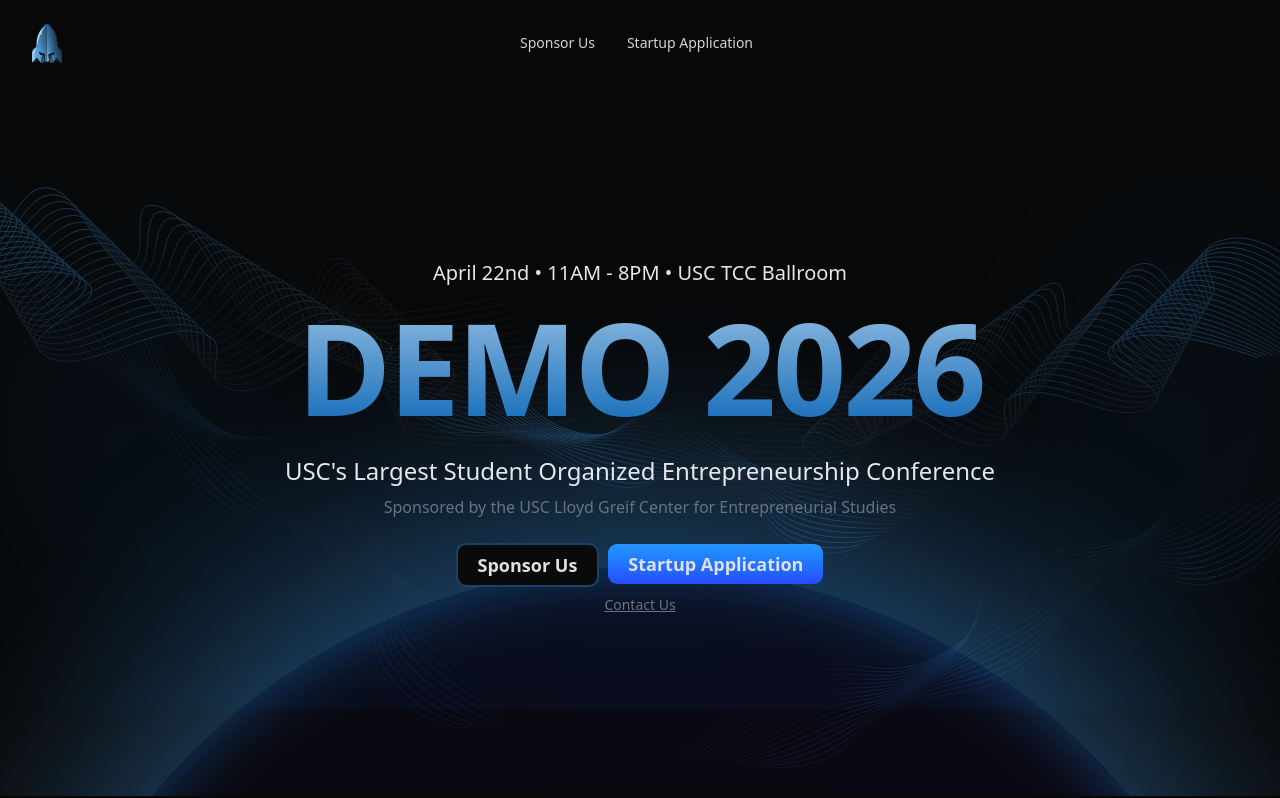
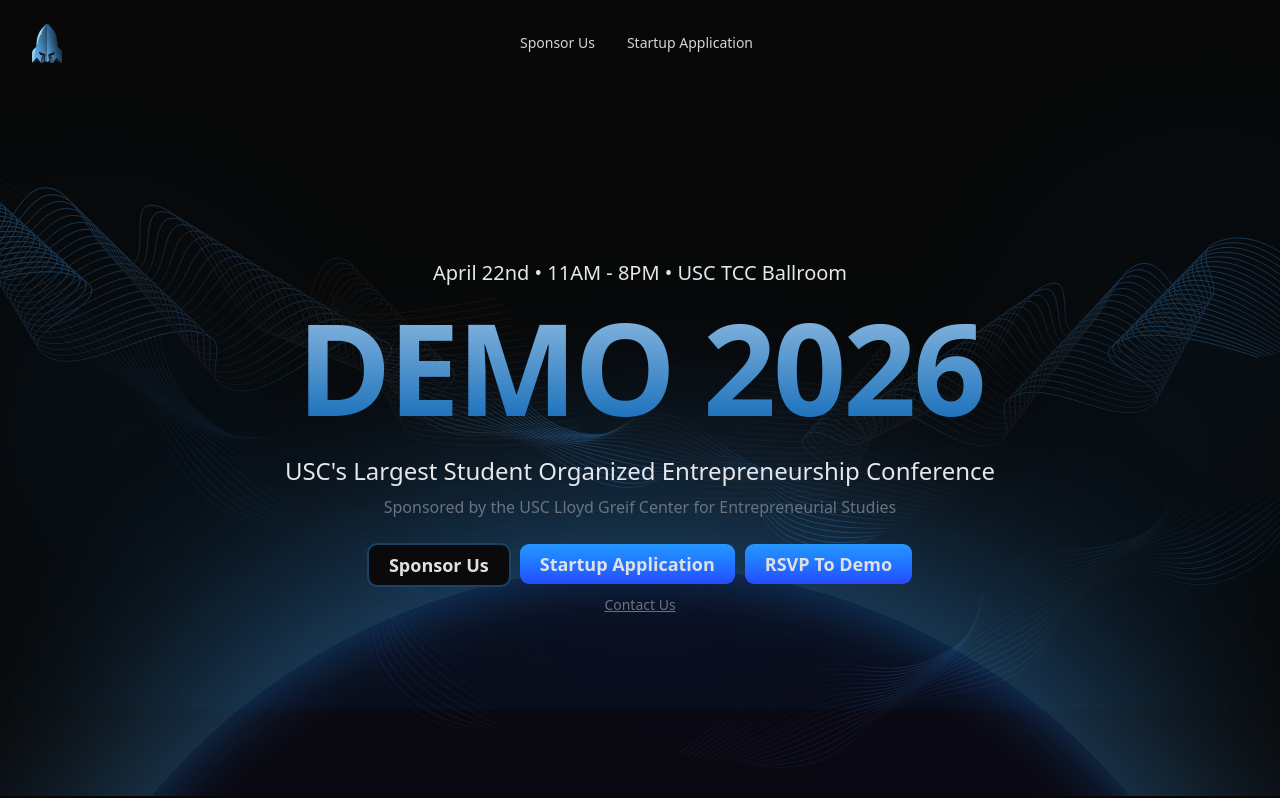
Before and after one commit to troylabs/DEMO-2025, a Next.js app: page / in a window 1280 px wide. Shown: the top 798 px of the page. Built offline with nearby package versions, Linux system fonts and the light colour scheme.

Commit message:
demp rsvp button

```diff
--- a/app/page.tsx
+++ b/app/page.tsx
@@ -1,6 +1,6 @@
 import Image from "next/image";
 import { StartupDatabase } from "@/components/startup-database";
-import { SponsorUsButton, StartupApplicationButton } from "@/components/cta-buttons";
+import { SponsorUsButton, StartupApplicationButton, DemoRSVPButton } from "@/components/cta-buttons";
 import { LogoCarousel } from "@/components/logo-carousel";
 
 // Company logos for carousels
@@ -248,6 +248,7 @@
           <div className="mb-2 flex flex-col gap-2 sm:flex-row">
             <SponsorUsButton />
             <StartupApplicationButton />
+            <DemoRSVPButton />
           </div>
 
           {/* Contact Link */}
--- a/components/cta-buttons.tsx
+++ b/components/cta-buttons.tsx
@@ -9,7 +9,7 @@
     >
       <Button
         variant="default"
-        className={`px-5 py-5 border-[#1A4265] border-2 text-[#DEE0E3] font-bold text-lg hover:border-[#F1F1F1AA] bg-[#0A0A0A] ${className}`}
+        className={`cursor-pointer px-5 py-5 border-[#1A4265] border-2 text-[#DEE0E3] font-bold text-lg hover:border-[#F1F1F1AA] bg-[#0A0A0A] ${className}`}
       >
         Sponsor Us
       </Button>
@@ -25,10 +25,26 @@
       rel="noopener noreferrer"
     >
       <Button
-        className={`px-5 py-5 bg-gradient-to-b from-[#2797FF] to-[#274AFF] text-[#DEE0E3] font-bold text-lg hover:opacity-90 ${className}`}
+        className={`cursor-pointer px-5 py-5 bg-gradient-to-b from-[#2797FF] to-[#274AFF] text-[#DEE0E3] font-bold text-lg hover:opacity-90 ${className}`}
       >
         Startup Application
       </Button>
     </a>
   );
 }
+
+export function DemoRSVPButton({ className = "" }: { className?: string }) {
+  return (
+    <a
+      href="https://doorlist.app/e/ddeSyII?s=FCxxLpRWj1"
+      target="_blank"
+      rel="noopener noreferrer"
+    >
+      <Button
+        className={`cursor-pointer px-5 py-5 bg-gradient-to-b from-[#2797FF] to-[#274AFF] text-[#DEE0E3] font-bold text-lg hover:opacity-90 ${className}`}
+      >
+        RSVP To Demo
+      </Button>
+    </a>
+  );
+}
```
